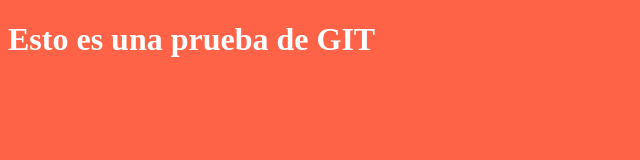
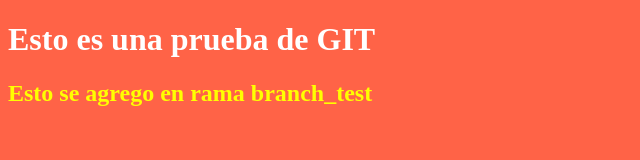
Before and after one commit to javomenendez/GIT_test, a plain HTML site: page index.html in a window 1280 px wide. Shown: the whole page, without its empty margins (0-640 px from the left). Drawn offline with Linux system fonts and the light colour scheme.

Commit message:
Se egrego h2 para testear rama_test

```diff
--- a/index.html
+++ b/index.html
@@ -9,5 +9,6 @@
   </head>
   <body>
     <h1>Esto es una prueba de GIT</h1>
+    <h2>Esto se agrego en rama branch_test</h2>
   </body>
 </html>
--- a/stylesheet.css
+++ b/stylesheet.css
@@ -4,3 +4,7 @@ body {
 h1 {
   color: white;
 }
+
+h2 {
+  color: yellow;
+}
```
